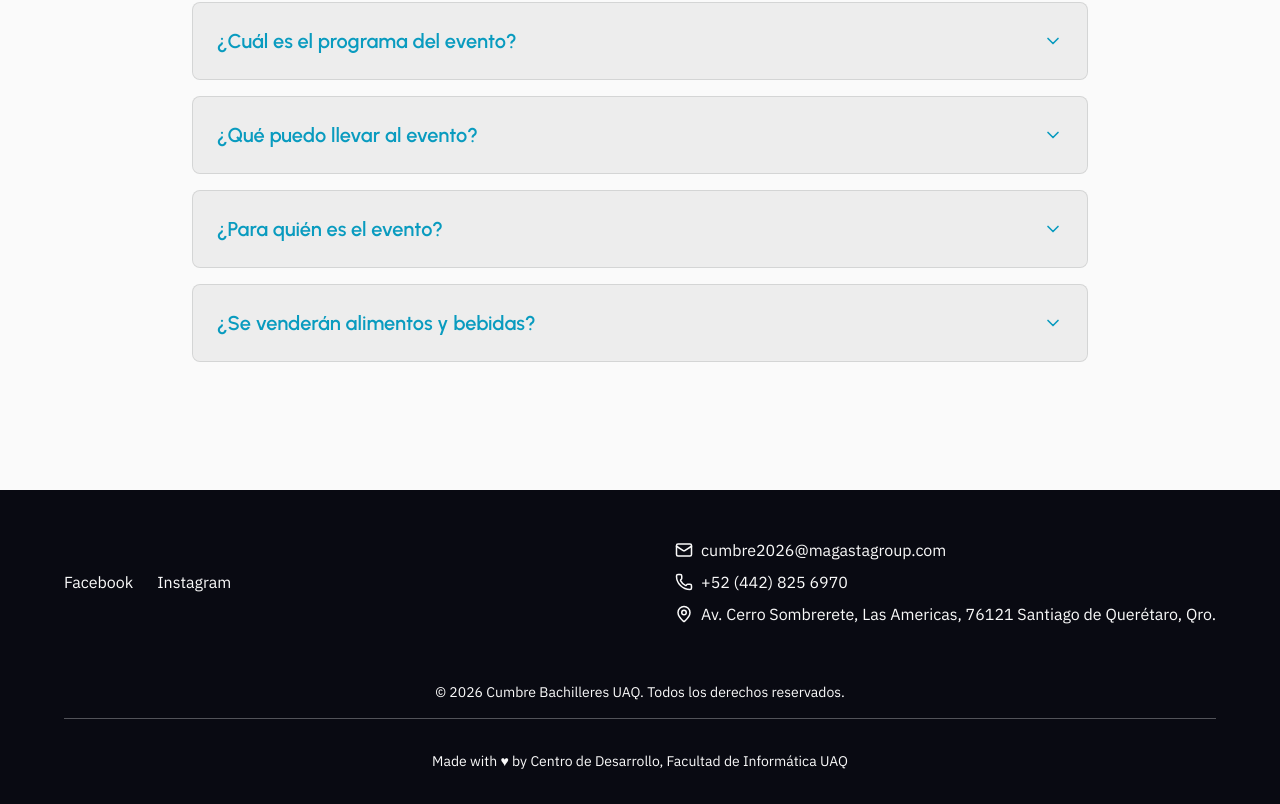
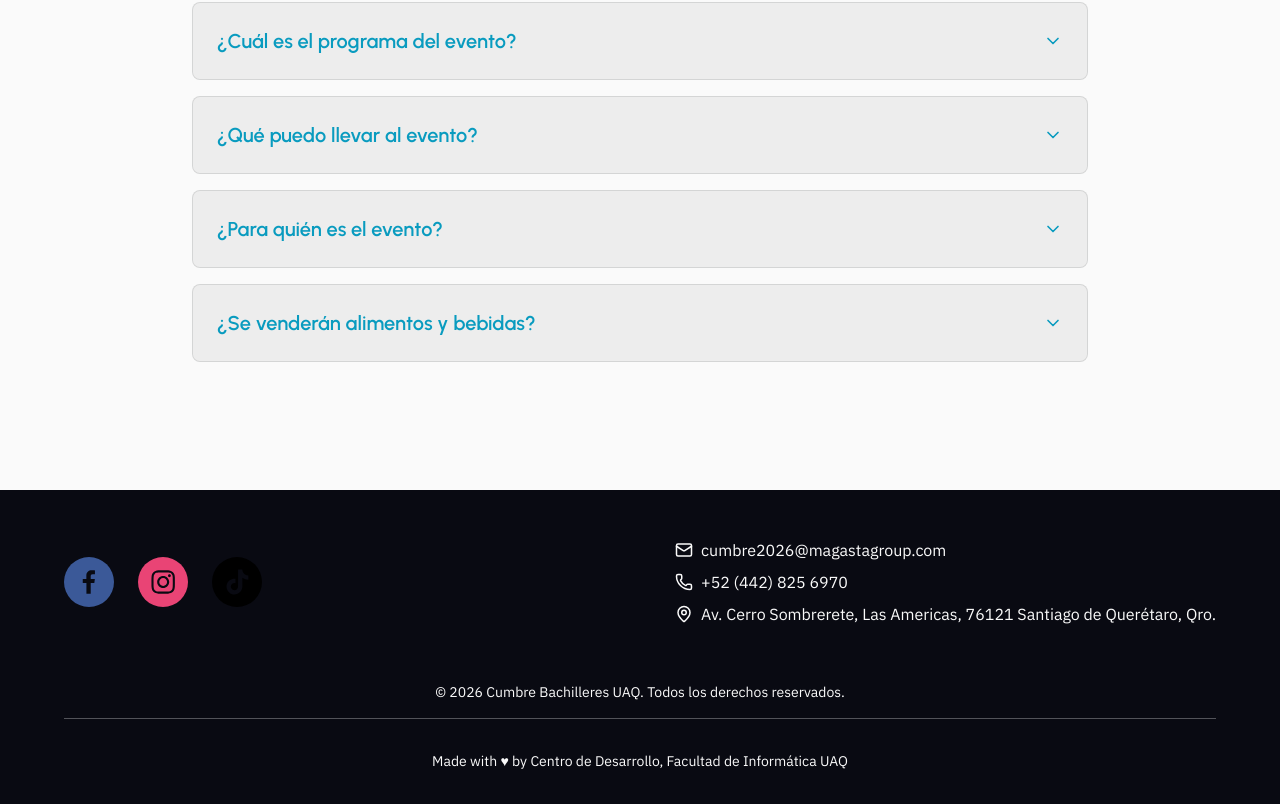
Before and after one commit to Centro-de-Desarrollo-UAQ/cumbre-bachilleres, a Next.js app: page /cumbre-bachilleres/ in a window 1280 px wide. Shown: the part 6189-6993 px from the top of the page. Built offline with nearby package versions, Linux system fonts and the light colour scheme.

Commit message:
feat: social media added

```diff
--- a/components/Footer.tsx
+++ b/components/Footer.tsx
@@ -1,4 +1,5 @@
 import { Mail, MapPin, Phone } from "lucide-react";
+import { SocialIcon } from "react-social-icons";
 
 const Footer = () => {
   return (
@@ -6,24 +7,20 @@ const Footer = () => {
       <div className="max-w-6xl mx-auto">
         <div className="flex flex-col md:flex-row justify-between items-center gap-8">
           <div className="flex flex-row gap-6">
-            <a
-              href="https://facebook.com"
-              target="_blank"
-              rel="noopener noreferrer"
-              className="hover:opacity-80 transition-opacity"
-              aria-label="Facebook"
-            >
-              Facebook
-            </a>
-            <a
-              href="https://instagram.com"
-              target="_blank"
-              rel="noopener noreferrer"
-              className="hover:opacity-80 transition-opacity"
-              aria-label="Instagram"
-            >
-              Instagram
-            </a>
+            <SocialIcon
+              network="facebook"
+              url="https://www.facebook.com/profile.php?id=61572072213576"
+            />
+
+            <SocialIcon
+              network="instagram"
+              url="https://www.instagram.com/cumbrebachilleresuaq?igsh=ZHlzZWh1YjM4cnFs"
+            />
+
+            <SocialIcon
+              network="tiktok"
+              url="https://www.tiktok.com/@cumbrebachilleresuaq?_r=1&_t=ZS-95WHVe64Fx1"
+            />
           </div>
 
           <div className="flex flex-col gap-2 text-center md:text-left">
--- a/components/Schedule.tsx
+++ b/components/Schedule.tsx
@@ -86,7 +86,7 @@ const Schedule = () => {
     {
       time: "12:00 - 13:00",
       title: "Conferencia: Hackea tu mente",
-      description: "Ponentes: Manolo Guevara e Isabel Castellano",
+      description: "Ponentes: Manolo Guevara e Isabel Castellanos",
       icon: <Lightbulb className="w-5 h-5 text-primary" />,
       isHighlight: true,
     },
--- a/package.json
+++ b/package.json
@@ -14,7 +14,8 @@
     "next-video": "^2.7.0",
     "postcss": "^8.5.8",
     "react": "19.2.4",
-    "react-dom": "19.2.4"
+    "react-dom": "19.2.4",
+    "react-social-icons": "^6.25.0"
   },
   "devDependencies": {
     "@tailwindcss/postcss": "^4.2.2",
```
Also changed, not shown: 1 other file (tests, documents, lock files or other folders).
